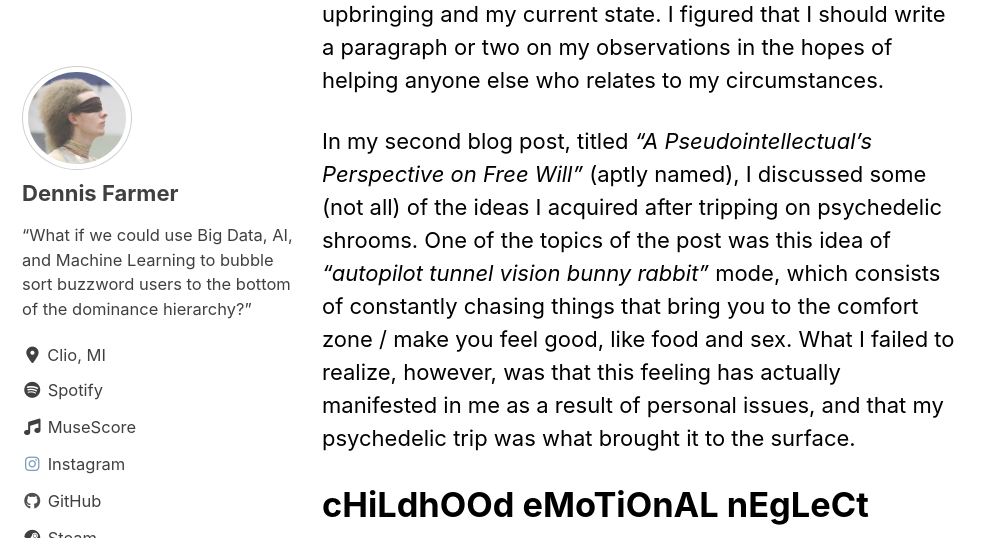
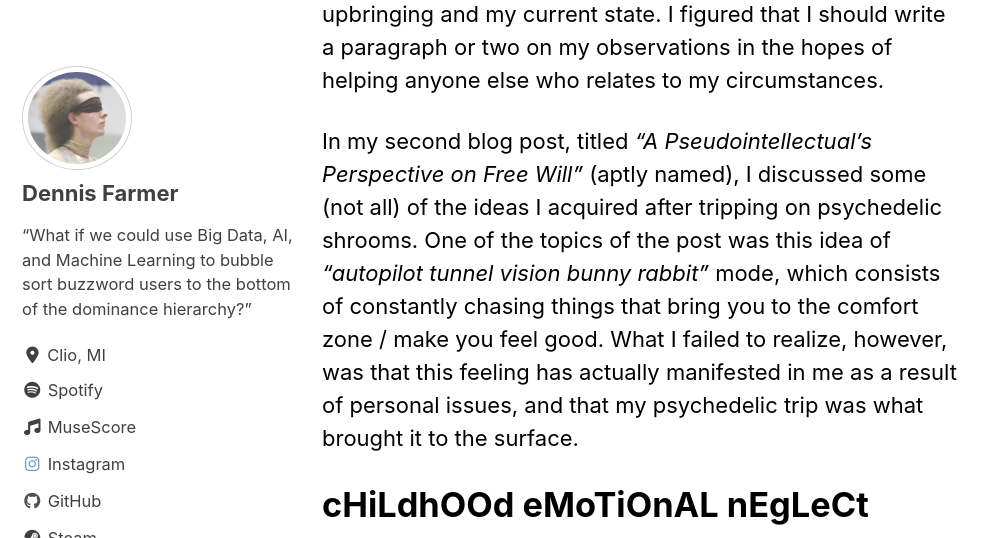
Before and after one commit to dennisfarmer/dennisfarmer.github.io, a Jekyll site: the page built from _posts/2020-09-03-my-recent-epiphany.md, in a window 1280 px wide and 900 px high, scrolled down 745 px, cut to the strip 0-538 px from the top of the window. Shown: the whole strip, without its empty margins (0-998 px from the left). Built offline with Jekyll 4.4.1, drawn with Linux system fonts in a browser that asks for light colours; cached includes are drawn as plain includes; nearby versions of some CDN libraries.

Commit message:
Update 2020-09-03-my-recent-epiphany.md

```diff
--- a/_posts/2020-09-03-my-recent-epiphany.md
+++ b/_posts/2020-09-03-my-recent-epiphany.md
@@ -11,7 +11,7 @@ excerpt: "Finally figured out what autopilot tunnel vision bunny rabbit REALLY m
 
 As far as personal boundaries go, I do think there are some things in my life that I should keep to myself. However, I feel as though there are some people who could benefit from my point of view in the realm of mental health. I've recently taken another dive into the fantastic world of dissociation, which has strangely benefited my understanding of my upbringing and my current state. I figured that I should write a paragraph or two on my observations in the hopes of helping anyone else who relates to my circumstances.
 
-In my second blog post, titled _"A Pseudointellectual's Perspective on Free Will"_ (aptly named), I discussed some (not all) of the ideas I acquired after tripping on psychedelic shrooms. One of the topics of the post was this idea of _"autopilot tunnel vision bunny rabbit"_ mode, which consists of constantly chasing things that bring you to the comfort zone / make you feel good, like food and sex. What I failed to realize, however, was that this feeling has actually manifested in me as a result of personal issues, and that my psychedelic trip was what brought it to the surface.
+In my second blog post, titled _"A Pseudointellectual's Perspective on Free Will"_ (aptly named), I discussed some (not all) of the ideas I acquired after tripping on psychedelic shrooms. One of the topics of the post was this idea of _"autopilot tunnel vision bunny rabbit"_ mode, which consists of constantly chasing things that bring you to the comfort zone / make you feel good. What I failed to realize, however, was that this feeling has actually manifested in me as a result of personal issues, and that my psychedelic trip was what brought it to the surface.
 
 # cHiLdhOOd eMoTiOnAL nEgLeCt
 
```
